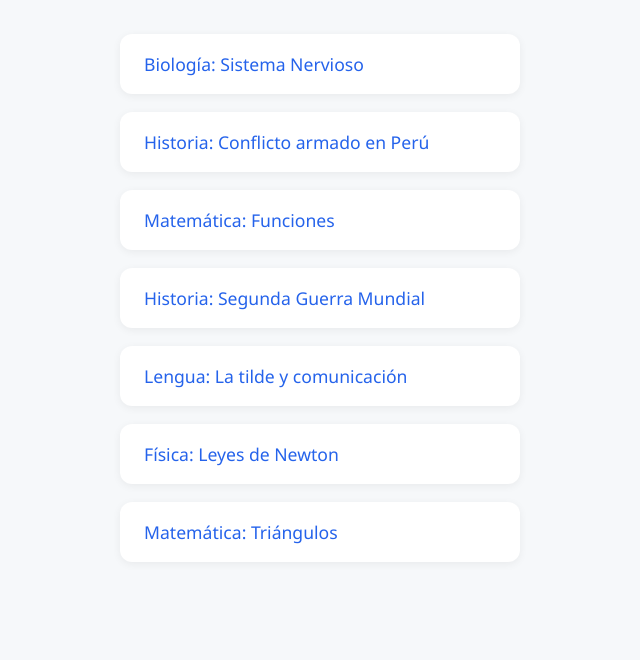
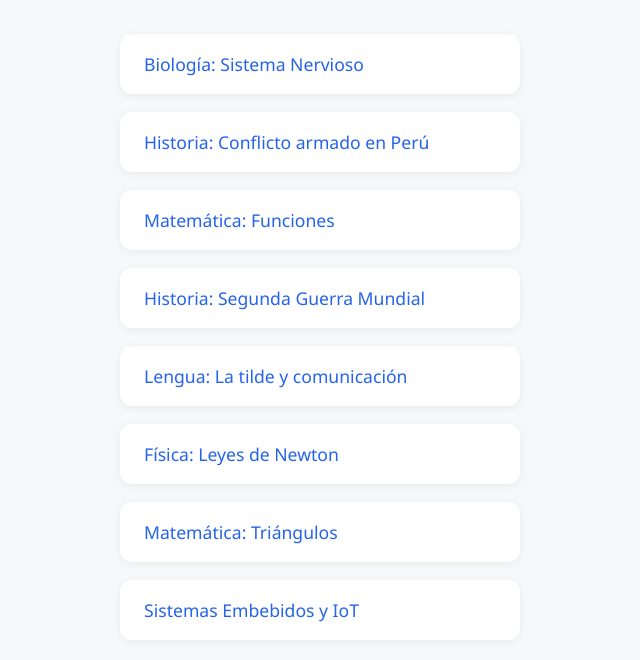
Before and after one commit to rljimenezm/cursos, a plain HTML site: page dist/index.html in a window 1280 px wide. Shown: the part 118-778 px from the top of the page, without its empty margins (320-960 px from the left). Drawn offline with Linux system fonts and the light colour scheme.

Commit message:
Add resource

```diff
--- a/dist/index.html
+++ b/dist/index.html
@@ -66,6 +66,7 @@
     <li><a href="./la_tilde_comunicacion/index.html">Lengua: La tilde y comunicación</a></li>
     <li><a href="./leyes_newton/index.html">Física: Leyes de Newton</a></li>
     <li><a href="./triangulos/index.html">Matemática: Triángulos</a></li>
+    <li><a href="/sistemas_embebidos_e_iot/sistemas_embebidos/">Sistemas Embebidos y IoT</a></li>
   </ul>
 </body>
 </html>
```
